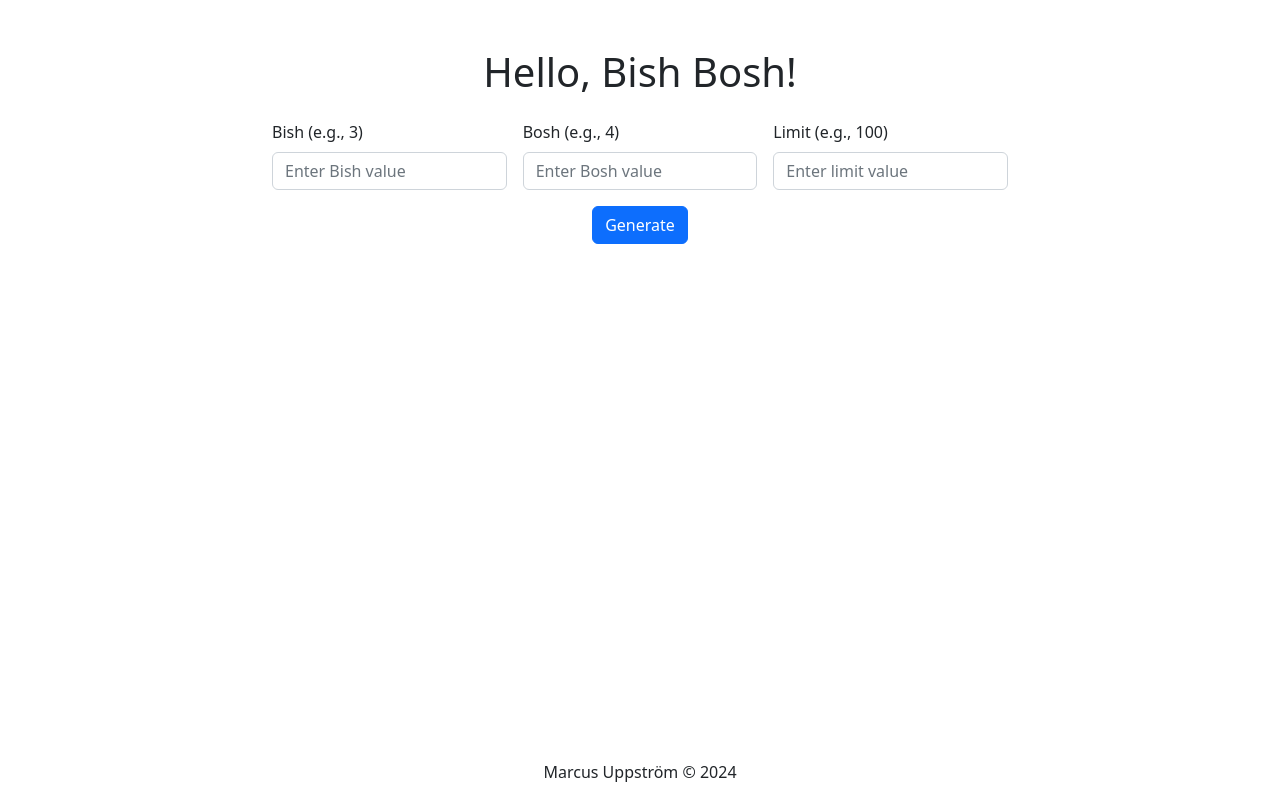
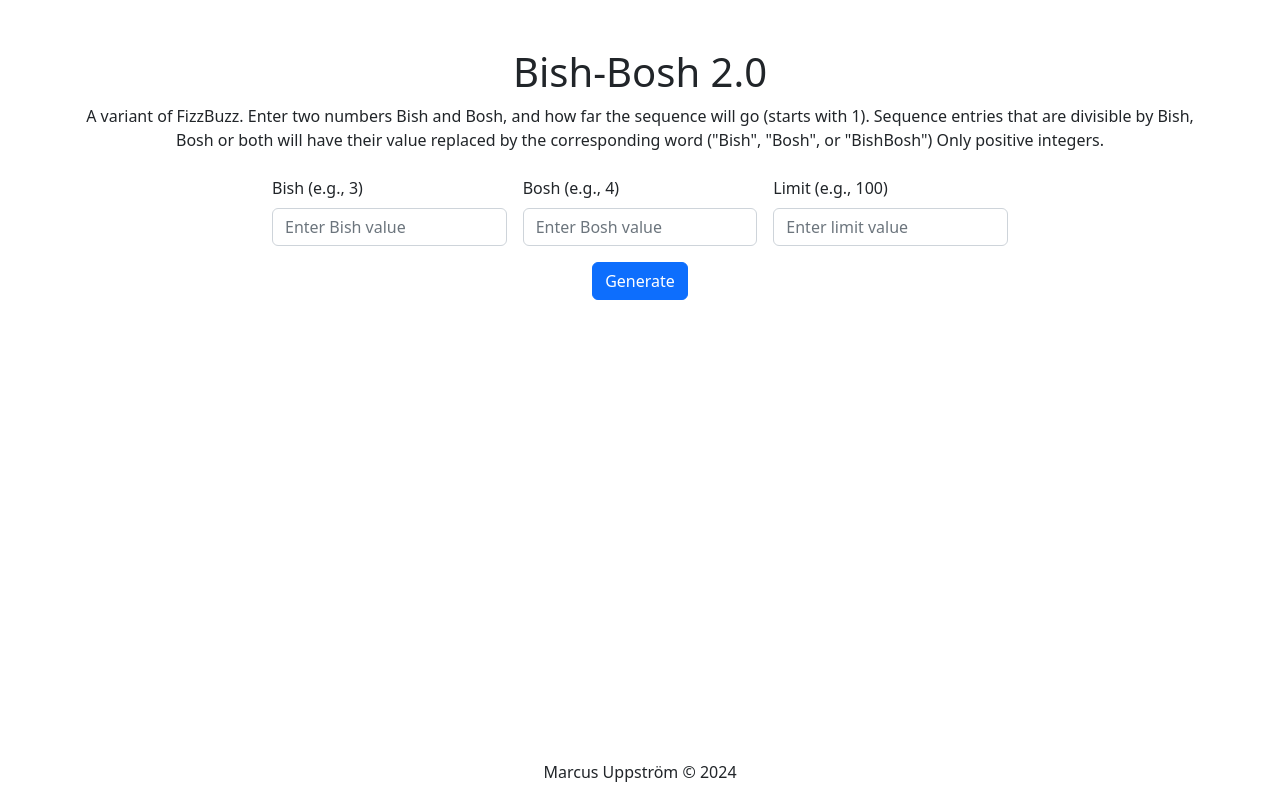
Before and after one commit to Yogaledare/BishBosh, a plain HTML site: page index.html in a window 1280 px wide. Drawn offline with nearby package versions, Linux system fonts and the light colour scheme.

Commit message:
explanation paragraph added

```diff
--- a/index.html
+++ b/index.html
@@ -16,7 +16,14 @@
 <div class="container mt-5">
 
     <header class="text-center mb-4">
-        <h1>Hello, Bish Bosh!</h1>
+        <h1>Bish-Bosh 2.0</h1>
+        <p>
+            A variant of FizzBuzz.
+            Enter two numbers Bish and Bosh, and how far the sequence will go (starts with 1).
+            Sequence entries that are divisible by Bish, Bosh or both
+            will have their value replaced by the corresponding word ("Bish", "Bosh", or "BishBosh")
+            Only positive integers.
+        </p>
 
 
     </header>
```
